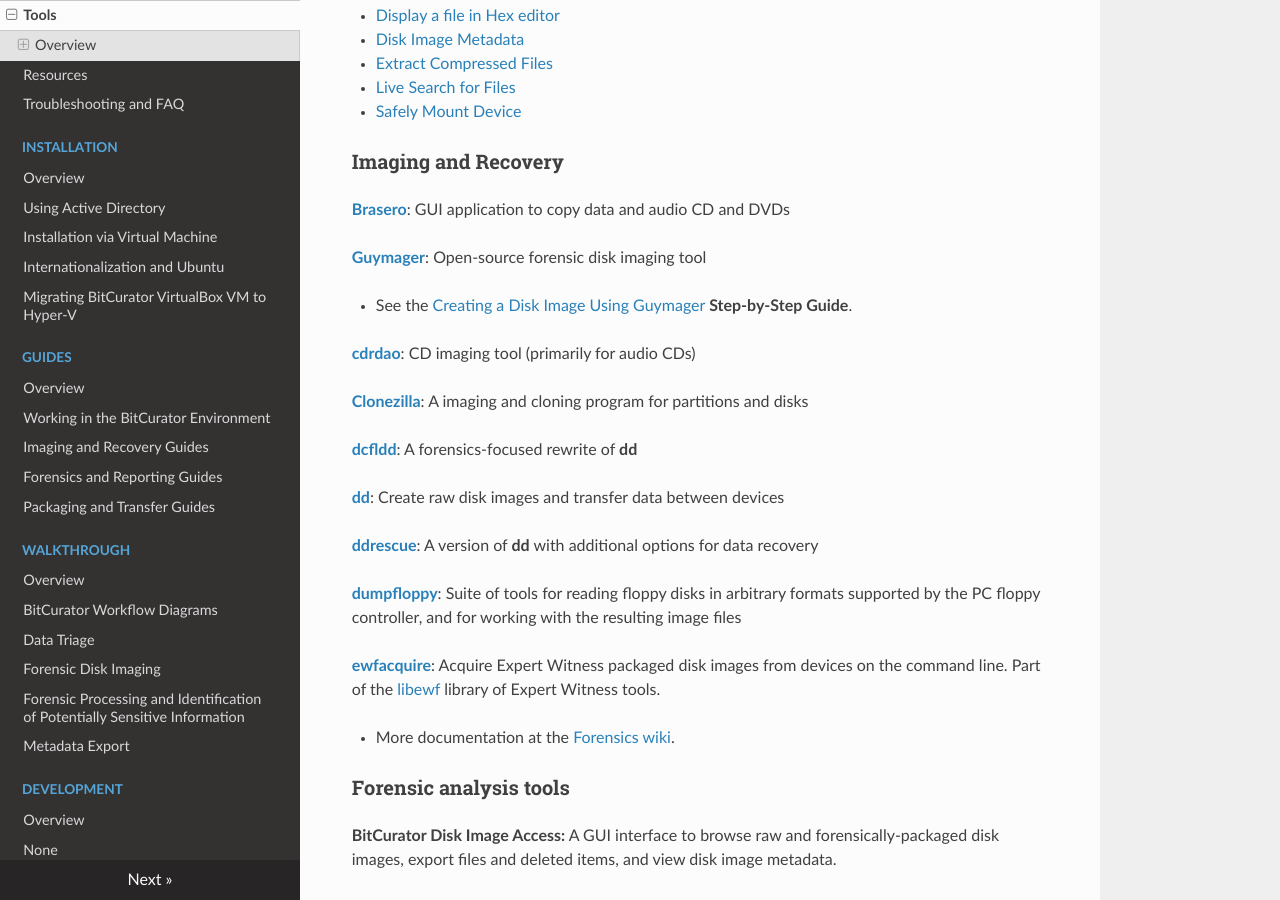
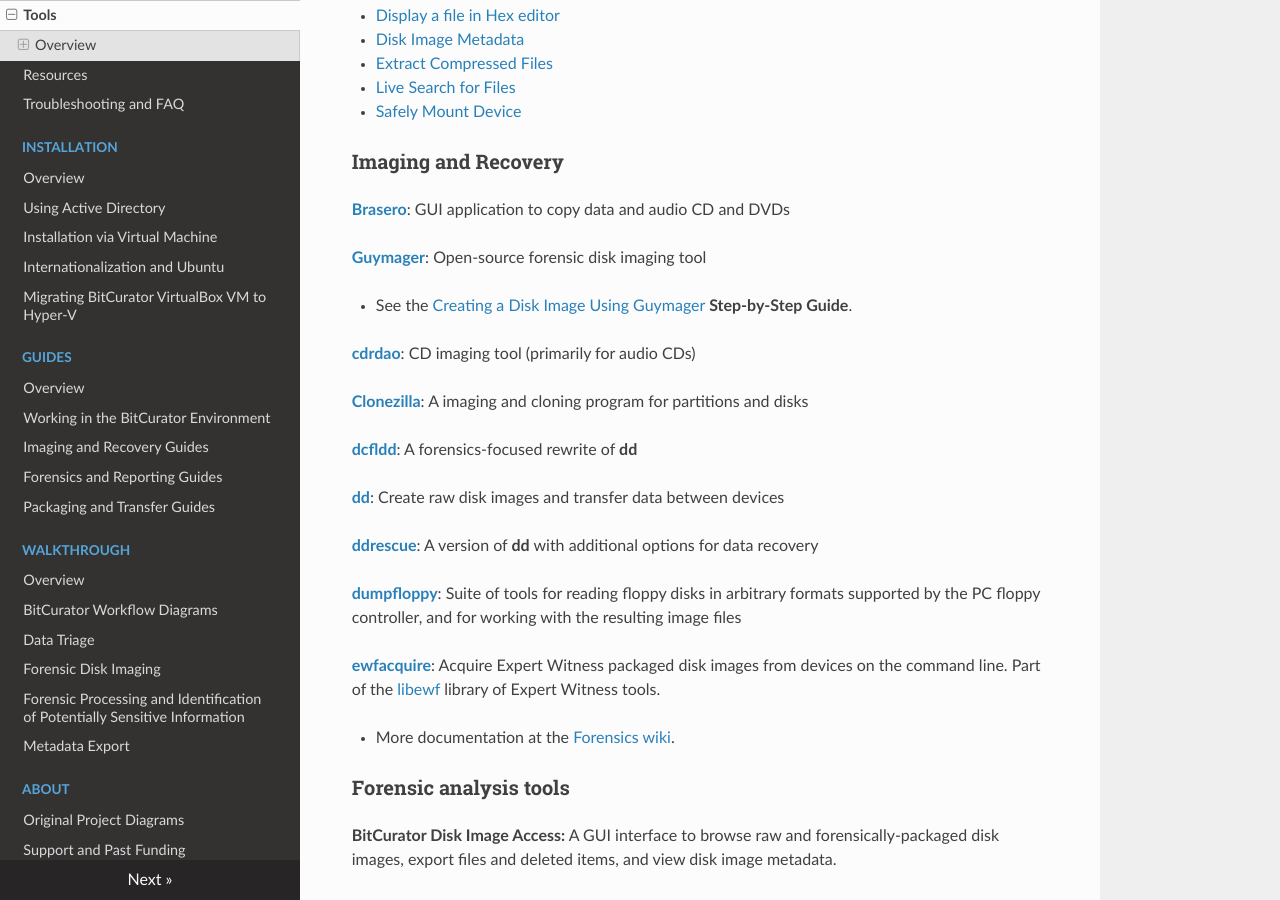
Before and after one commit to BitCurator/documentation, an MkDocs documentation site: the page built from docs/Tools.md, in a window 1280 px wide and 900 px high, scrolled down 524 px. Built offline with MkDocs 1.6.1, drawn with Linux system fonts in a browser that asks for light colours; nearby versions of some CDN libraries; some of the changed lines change nothing that is shown.

Commit message:
Update mkdocs.yml
remove development menu

```diff
--- a/mkdocs.yml
+++ b/mkdocs.yml
@@ -24,11 +24,6 @@
     - 'BitCurator Walkthrough/BitCurator Workflow Diagrams/Forensic Disk Imaging.md'
     - 'BitCurator Walkthrough/BitCurator Workflow Diagrams/Forensic Processing and Identification of Potentially Sensitive Information.md'
     - 'BitCurator Walkthrough/BitCurator Workflow Diagrams/Metadata Export.md'
-  - Development:
-    - Overview: 'Development/Development.md'
-    - 'Development/Onboarding.md'
-    - 'Development/Release Process and Schedule.md'
-    - 'Development/Roadmap.md'
   - About:
     - 'About/Original Project Diagrams.md'
     - 'About/Support and Past Funding.md'
```
